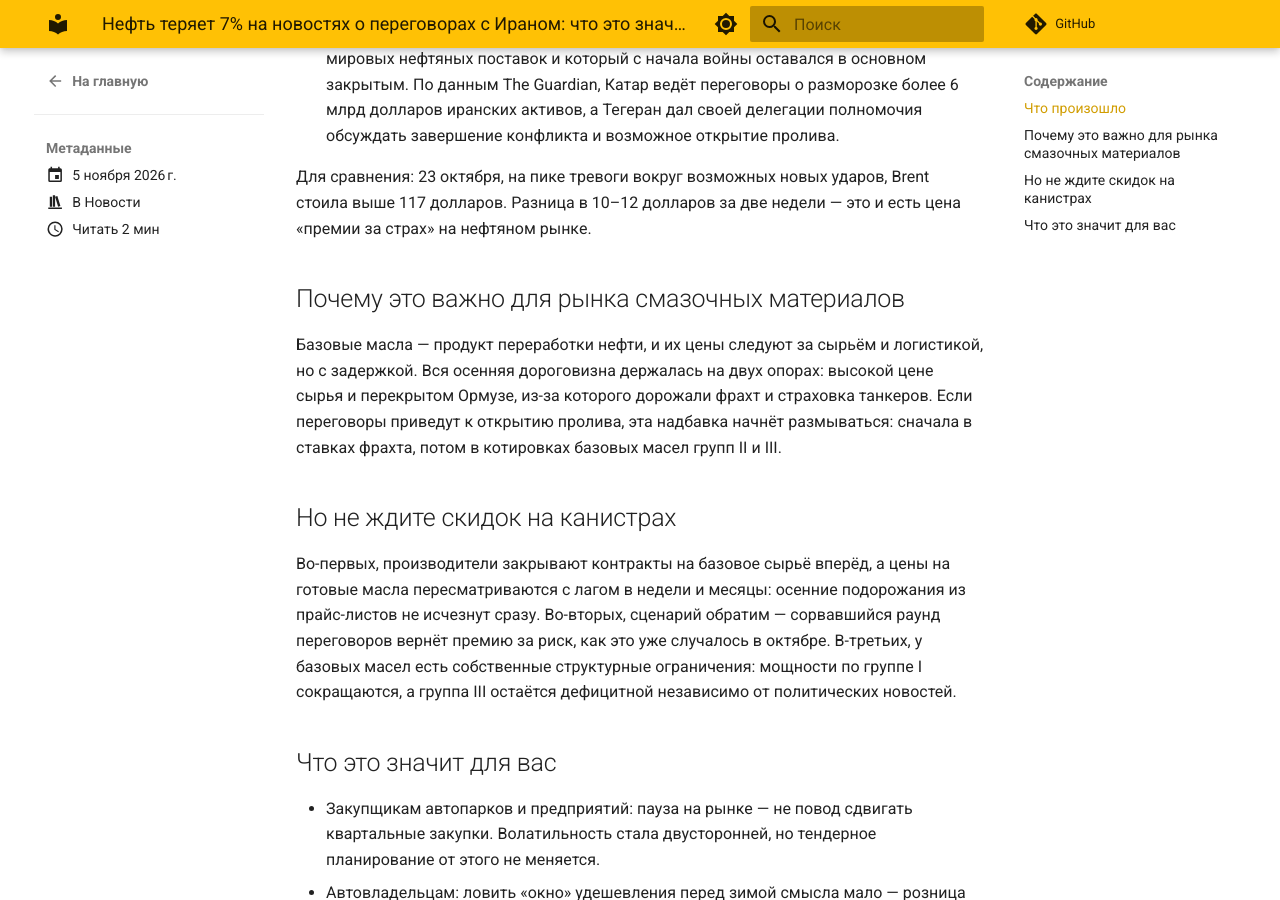
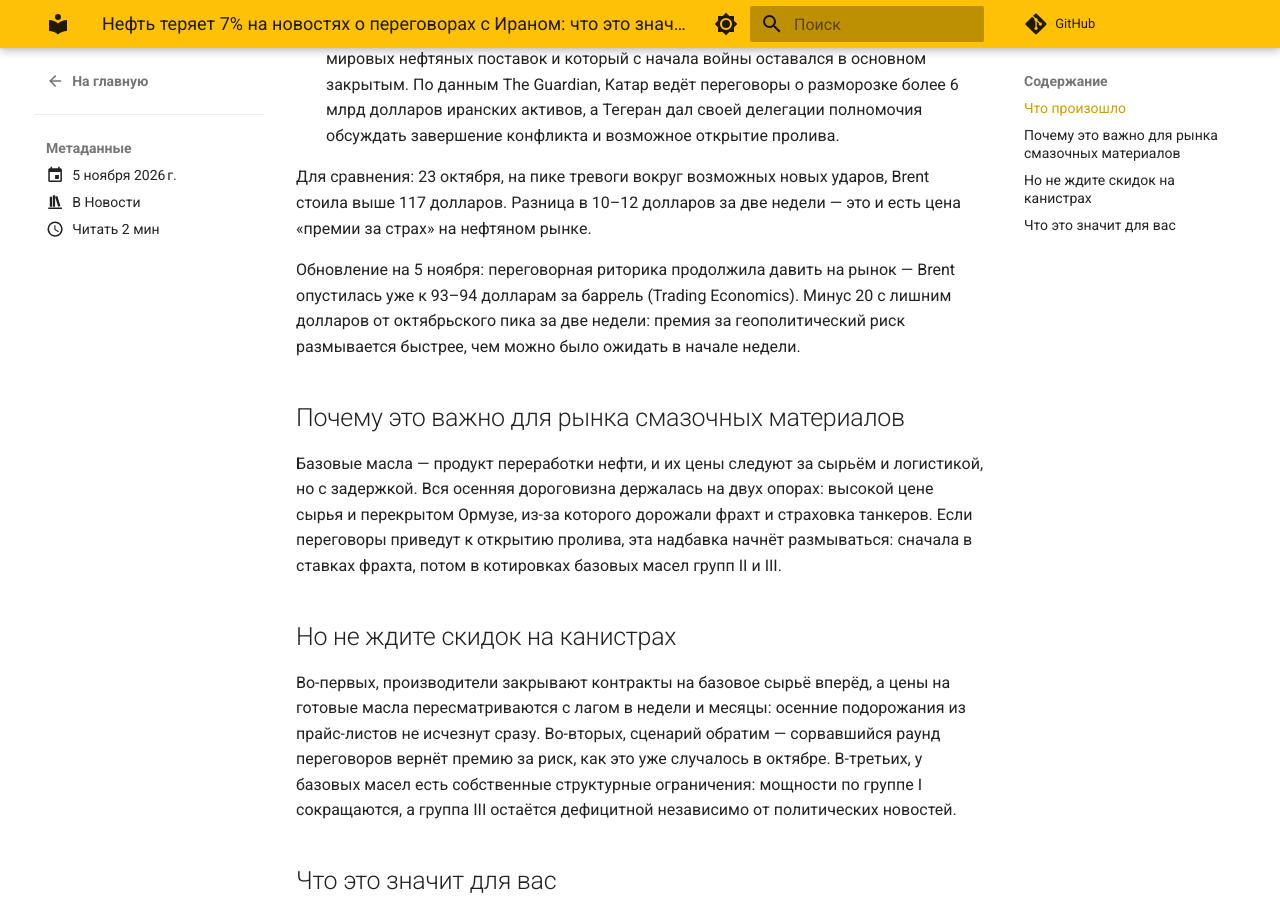
Before and after one commit to axisrow/gtoil_content, an MkDocs documentation site: the page built from docs/blog/posts/2026-11-05-crude-drop-base-oils.md, in a window 1280 px wide and 900 px high, scrolled down 553 px. Built offline with MkDocs 1.6.1 and Material for MkDocs 9.7.7, drawn with Linux system fonts in a browser that asks for light colours; comment, search, counter and statistics services are not loaded.

Commit message:
publish: обновить цифры нефти в статье 2026-11-05-crude-drop-base-oils
CHECK снят: на 5 ноября Brent ~93-94 USD (Trading Economics), добавлен
абзац-обновление и источник.

Co-Authored-By: Claude Code <noreply@anthropic.com>

```diff
--- a/docs/blog/posts/2026-11-05-crude-drop-base-oils.md
+++ b/docs/blog/posts/2026-11-05-crude-drop-base-oils.md
@@ -17,6 +17,7 @@ summary: Brent опустилась до минимумов с середины
 sources:
 - https://www.theguardian.com/business/2026/nov/02/oil-price-falls-amid-hope-of-a-breakthrough-to-end-iran-war
 - https://www.reuters.com/business/energy/oil-slips-more-than-1-talks-continue-ending-iran-war-2026-11-01
+- https://tradingeconomics.com/commodity/brent-crude-oil
 status: approved
 slug: crude-drop-base-oils
 ---
@@ -33,6 +34,8 @@ slug: crude-drop-base-oils
 
 Для сравнения: 23 октября, на пике тревоги вокруг возможных новых ударов, Brent стоила выше 117 долларов. Разница в 10–12 долларов за две недели — это и есть цена «премии за страх» на нефтяном рынке.
 
+Обновление на 5 ноября: переговорная риторика продолжила давить на рынок — Brent опустилась уже к 93–94 долларам за баррель (Trading Economics). Минус 20 с лишним долларов от октябрьского пика за две недели: премия за геополитический риск размывается быстрее, чем можно было ожидать в начале недели.
+
 ## Почему это важно для рынка смазочных материалов
 
 Базовые масла — продукт переработки нефти, и их цены следуют за сырьём и логистикой, но с задержкой. Вся осенняя дороговизна держалась на двух опорах: высокой цене сырья и перекрытом Ормузе, из-за которого дорожали фрахт и страховка танкеров. Если переговоры приведут к открытию пролива, эта надбавка начнёт размываться: сначала в ставках фрахта, потом в котировках базовых масел групп II и III.
@@ -45,5 +48,3 @@ slug: crude-drop-base-oils
 
 - Закупщикам автопарков и предприятий: пауза на рынке — не повод сдвигать квартальные закупки. Волатильность стала двусторонней, но тендерное планирование от этого не меняется.
 - Автовладельцам: ловить «окно» удешевления перед зимой смысла мало — розница реагирует на оптовые цены медленно и слабо. Выбор масла по допуску двигателя важнее попытки угадать ценовой минимум.
-
-<!-- CHECK: сверить актуальную котировку Brent на дату публикации; цифры в тексте датированы 1–2 ноября -->
```
